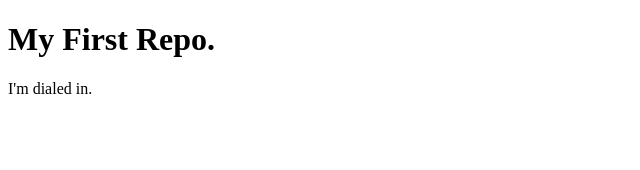
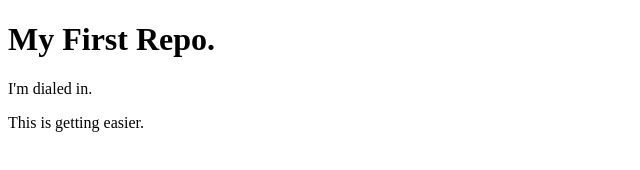
Before and after one commit to shawnbasil71/first-repository, a plain HTML site: page index.html in a window 1280 px wide. Shown: the whole page, without its empty margins (0-640 px from the left). Drawn offline with Linux system fonts and the light colour scheme.

Commit message:
Update Paage Content

```diff
--- a/index.html
+++ b/index.html
@@ -8,5 +8,5 @@
   <body>
     <h1>My First Repo.</h1>
     <p>I'm dialed in.</p>
-  </body>
-</html>
+    <p>This is getting easier.</p>
+    </body>
```
